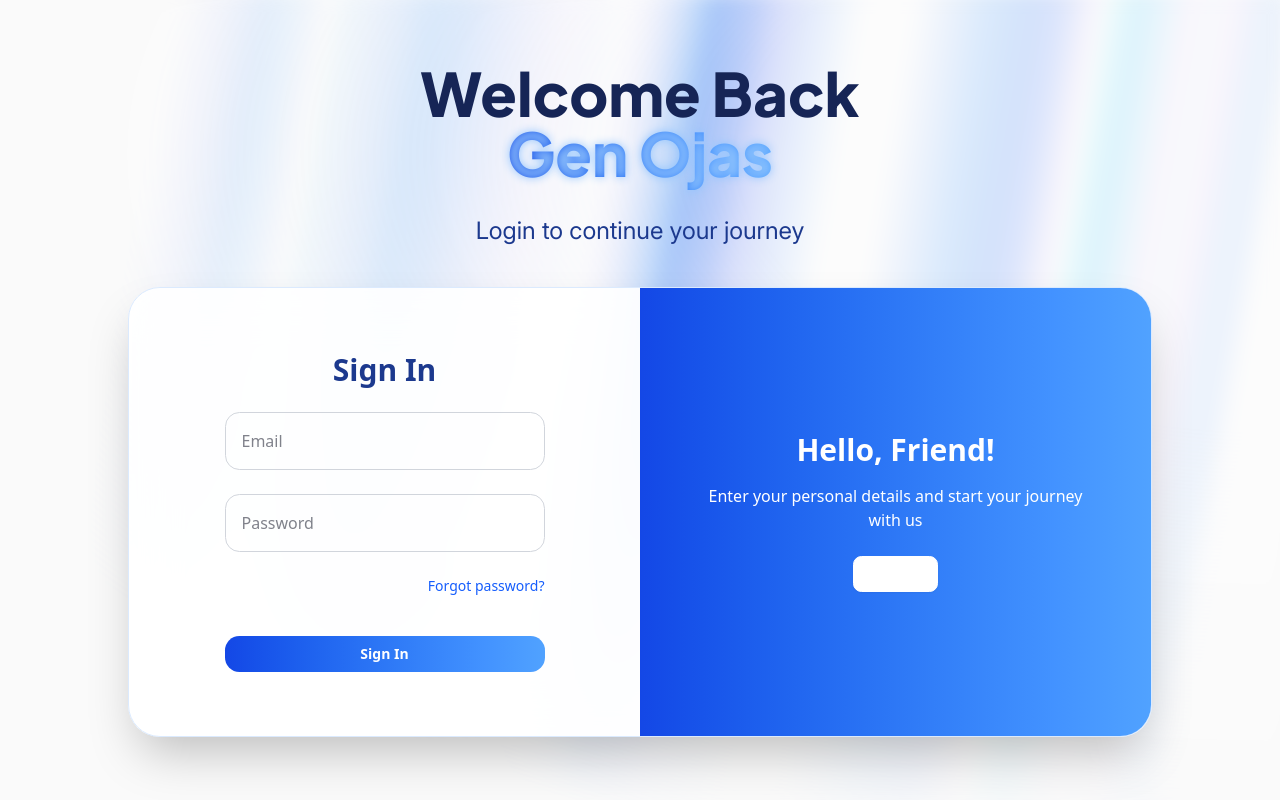
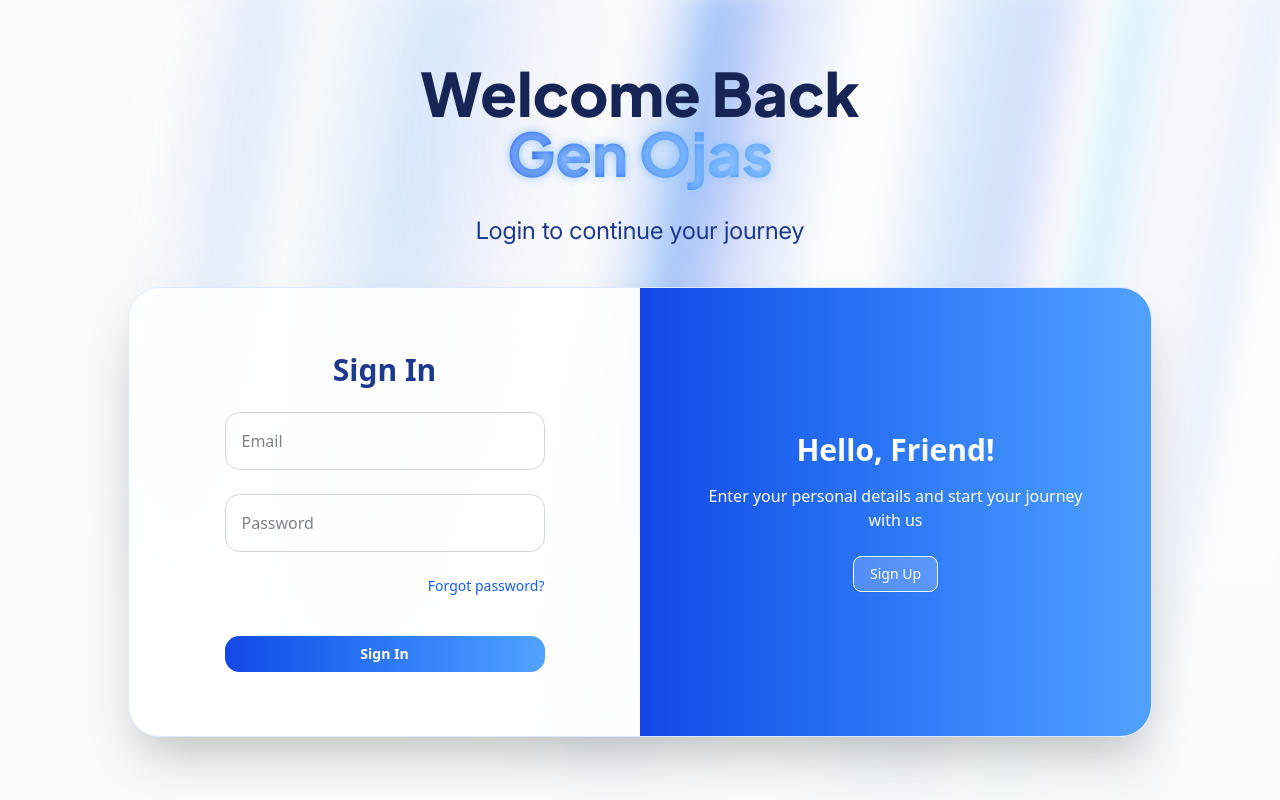
Before and after one commit to Pooja29Shree/GenOjas, a Next.js app: page /login in a window 1280 px wide. Built offline with nearby package versions, Linux system fonts and the light colour scheme.

Commit message:
Make overlay buttons always visible

```diff
--- a/app/login/page.tsx
+++ b/app/login/page.tsx
@@ -107,6 +107,7 @@ export default function LoginPage() {
           </div>
 
           {/* Overlay */}
+
 <div
   className={`absolute top-0 left-[50%] w-[50%] h-full bg-gradient-to-r from-blue-700 to-blue-400 text-white flex flex-col justify-center items-center p-16 transition-transform duration-700 ${
     signIn ? "translate-x-0" : "-translate-x-full"
@@ -123,7 +124,7 @@ export default function LoginPage() {
       <Button
         variant="outline"
         onClick={() => toggle(false)}
-                  className="border-white text-white hover:bg-white hover:text-blue-700 transition-all"
+        className="border-white text-white bg-white/20 hover:bg-white/30 hover:text-blue-700 transition-all"
       >
         Sign Up
       </Button>
@@ -139,13 +140,14 @@ export default function LoginPage() {
       <Button
         variant="outline"
         onClick={() => toggle(true)}
-                  className="border-white text-white hover:bg-white hover:text-blue-700 transition-all"
+        className="border-white text-white bg-white/20 hover:bg-white/30 hover:text-blue-700 transition-all"
       >
         Sign In
       </Button>
     </>
   )}
 </div>
+
         </div>
       </div>
     </AuroraBackgroundHome>
```
Lines whose indentation alone changed are shown as unchanged.
